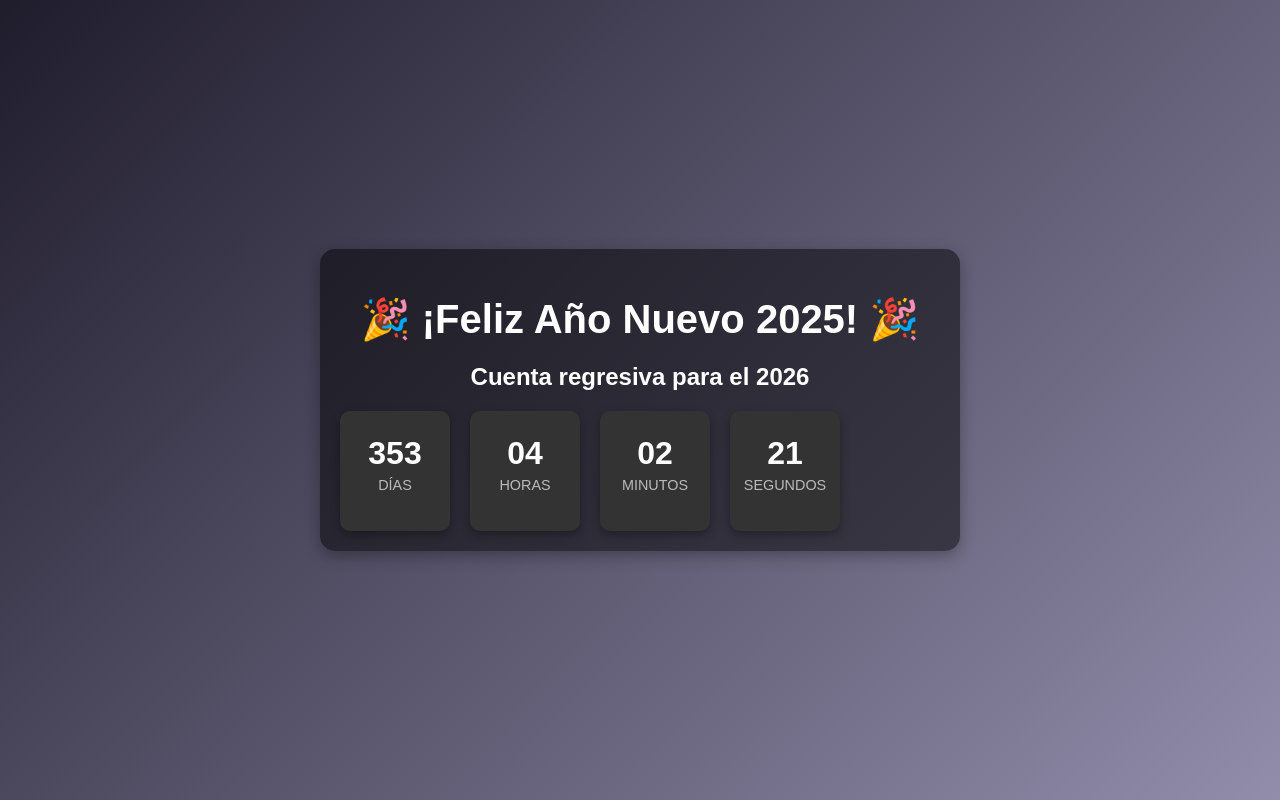
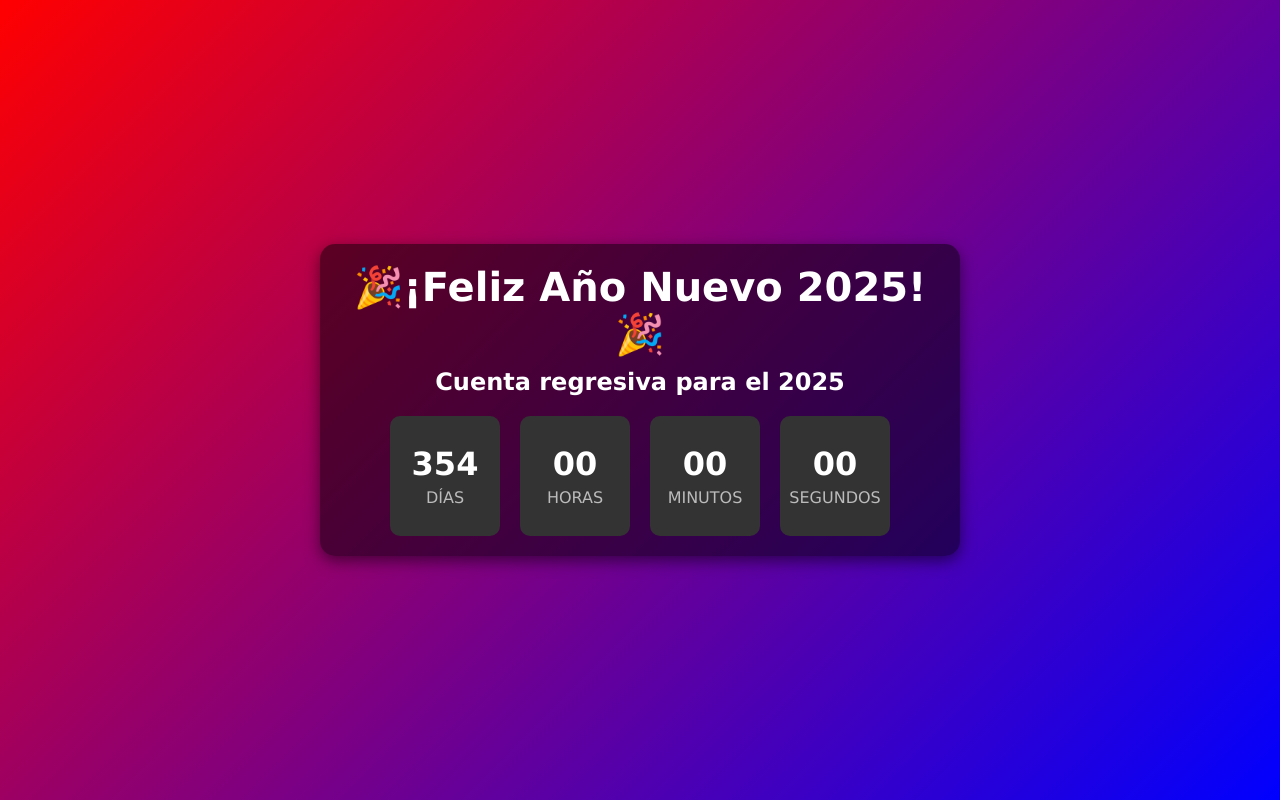
Before and after one commit to Ceciliapradob/Countdown_A-o, a plain HTML site: page index.html in a window 1280 px wide. Drawn offline with Linux system fonts and the light colour scheme.

Commit message:
Modificaciones por Ceci

```diff
--- a/app.js
+++ b/app.js
@@ -1,58 +1,2 @@
-
-// 🎯 Seleccionamos los elementos HTML donde mostraremos los valores de días, horas, minutos y segundos.
-const daysElement = document.getElementById('days');
-const hoursElement = document.getElementById('hours');
-const minutesElement = document.getElementById('minutes');
-const secondsElement = document.getElementById('seconds');
-
-// 🎯 Definimos la fecha objetivo para el countdown, el 1 de
-// enero de 2026 a las 00:00:00.
-// 'getTime()' convierte esta fecha en milisegundos desde
-// el 1 de enero de 1970 (Epoch Unix).
-const targetDate = new Date('January 1, 2026 00:00:00').getTime();
-
-// 🕒 Función principal que actualiza el countdown
-function updateCountdown() {
-    // 🗓️ Obtenemos la fecha y hora actual en milisegundos
-    const now = new Date().getTime();
-
-    // 🧮 Calculamos la diferencia entre la fecha objetivo
-    //  y la fecha actual
-    const difference = targetDate - now;
-
-    // 📅 Cálculo de días restantes
-    // 1000 milisegundos → 1 segundo
-    // 60 segundos → 1 minuto
-    // 60 minutos → 1 hora
-    // 24 horas → 1 día
-    const days = Math.floor(difference / (1000 * 60 * 60 * 24));
-
-    // ⏳ Cálculo de horas restantes después de restar los días completos
-    const hours = Math.floor((difference % (1000 * 60 * 60 * 24)) / (1000 * 60 * 60));
-
-    // ⏱️ Cálculo de minutos restantes después de restar las horas completas
-    const minutes = Math.floor((difference % (1000 * 60 * 60)) / (1000 * 60));
-
-    // ⏲️ Cálculo de segundos restantes después de restar los minutos completos
-    const seconds = Math.floor((difference % (1000 * 60)) / 1000);
-
-    // 🖥️ Actualizamos los elementos HTML con los valores calculados
-    // toString(): Convierte los números en cadenas.
-    // padStart(2, '0'): Asegura que los números tengan siempre 2 dígitos (ej. 5 → '05').
-    daysElement.textContent = days.toString().padStart(2, '0');
-    hoursElement.textContent = hours.toString().padStart(2, '0');
-    minutesElement.textContent = minutes.toString().padStart(2, '0');
-    secondsElement.textContent = seconds.toString().padStart(2, '0');
-
-    // 🎆 Mensaje opcional cuando llegamos al año nuevo
-    if (difference <= 0) {
-        clearInterval(countdownInterval); // Detenemos el temporizador
-        document.querySelector('.countdown-container').innerHTML = '<h1>🎉 ¡Feliz Año Nuevo 2026! 🎊</h1>';
-    }
-}
-
-// 🚀 Llamamos a la función inicialmente para evitar un retraso al cargar la página
-updateCountdown();
-
-// 🔄 Usamos setInterval para actualizar el countdown cada segundo (1000 milisegundos)
-const countdownInterval = setInterval(updateCountdown, 1000);
+// acá va la parte funcional la cual realizaremos el
+// Jueves 16 enero
--- /dev/null
+++ b/css/style.css
@@ -0,0 +1,75 @@
+*{
+    margin: 0;
+    padding: 0;
+}
+
+body{
+    font-family: 'Lucida Sans', 'Lucida Sans Regular', 'Lucida Grande', 'Lucida Sans Unicode', Geneva, Verdana, sans-serif;
+    display: flex;
+    justify-content: center;
+    align-items: center;
+    height: 100vh;
+    /* background-color: bisque; */
+    background:linear-gradient(135deg,red,blue)  ;
+    color: white;
+    text-align: center;
+
+}
+.contador-contenedor{
+    background-color:rgba(0, 0, 0, 0.5) ;
+    border-radius: 15px;
+    padding: 20px;
+    max-width: 600px;
+    width: 100%;
+    box-shadow: 0 5px 15px rgba(0, 0, 0, 0.5) ;
+}
+
+h1{
+    font-size: 2.5em;
+    margin-bottom: 10px;
+}
+
+h2{
+    font-size: 1.5em;
+    margin-bottom: 20px;
+}
+
+.contador{
+    display: flex;
+    justify-content: center;
+    margin-top: 20px;
+    gap: 20px;
+    flex-wrap: wrap;
+
+
+}
+
+.time-box{
+    background-color: #333;
+    border-radius: 10px;
+    padding: 10px 15px;
+    width: 80px;
+    height: 100px;
+    display: flex;
+    flex-direction: column;
+    justify-content: center;
+    align-items: center;
+    transition: background 0.3s;
+}
+
+.time-box span{
+    font-size: 2em;
+    font-weight: bold;
+    display: block;
+}
+
+.time-box p{
+    font: size 0.9em;
+    margin-top: 5px;
+    text-transform: uppercase;
+    color: #bbb;
+}
+
+.time-box:hover{
+    background: #555;
+}
--- a/index.html
+++ b/index.html
@@ -1,34 +1,42 @@
 <!DOCTYPE html>
-<html lang="es">
+<html lang="en">
+
 <head>
     <meta charset="UTF-8">
     <meta name="viewport" content="width=device-width, initial-scale=1.0">
-    <title>🎆 New Year Countdown 2026 🎆</title>
-    <link rel="stylesheet" href="style.css">
-    <script defer src="app.js"></script>
+    <title>Contador Año Nuevo</title>
+    <link rel="stylesheet" href="css/style.css">
 </head>
+
 <body>
-    <div class="countdown-container">
-        <h1>🎉 ¡Feliz Año Nuevo 2025! 🎉</h1>
-        <h2>Cuenta regresiva para el 2026</h2>
-        <div class="countdown">
+
+    <div class="contador-contenedor">
+        <h1>🎉¡Feliz Año Nuevo 2025!🎉</h1>
+        <h2>Cuenta regresiva para el 2025</h2>
+        <div class="contador">
+            <!-- Días -->
             <div class="time-box">
-                <span id="days">00</span>
+                <span class="dias">354</span>
                 <p>Días</p>
             </div>
+            <!-- Horas -->
             <div class="time-box">
-                <span id="hours">00</span>
+                <span class="horas">00</span>
                 <p>Horas</p>
             </div>
+            <!-- Minutos -->
             <div class="time-box">
-                <span id="minutes">00</span>
+                <span class="minutos">00</span>
                 <p>Minutos</p>
             </div>
+            <!-- Segundos -->
             <div class="time-box">
-                <span id="seconds">00</span>
+                <span class="segundos">00</span>
                 <p>Segundos</p>
             </div>
         </div>
     </div>
+
 </body>
+
 </html>
--- a/style.css
+++ /dev/null
@@ -1,80 +0,0 @@
-/* Estilo general de la página */
-body {
-    margin: 0;
-    font-family: 'Arial', sans-serif;
-    display: flex;
-    justify-content: center;
-    align-items: center;
-    height: 100vh;
-    background: linear-gradient(135deg, #1f1c2c, #928dab);
-    color: #fff;
-    text-align: center;
-}
-
-/* Contenedor principal del countdown */
-.countdown-container {
-    background: rgba(0, 0, 0, 0.5);
-    border-radius: 15px;
-    padding: 20px; /* Reducimos un poco el padding */
-    box-shadow: 0 5px 15px rgba(0, 0, 0, 0.3);
-    max-width: 600px; /* Limitamos el ancho máximo */
-    width: 100%; /* Que el contenedor use todo el espacio disponible */
-
-}
-
-/* Títulos principales */
-h1 {
-    font-size: 2.5em;
-    margin-bottom: 10px;
-}
-
-h2 {
-    font-size: 1.5em;
-    margin-bottom: 20px;
-}
-
-/* Estilo para la sección del tiempo */
-.countdown {
-    display: flex;
-    gap: 20px; /* Reducimos el espacio entre las cajas */
-    justify-content: center;
-    flex-wrap: wrap; /* Permite que las cajas se ajusten si hay poco espacio */
-    margin-top: 20px;
-    width: 500px;
-}
-
-/* Cajas individuales de tiempo */
-.time-box {
-    background: #333;
-    border-radius: 10px;
-    padding: 10px 15px; /* Reducimos el padding interno */
-    width: 80px; /* Establecemos un ancho fijo */
-    height: 100px; /* Reducimos la altura */
-    display: flex;
-    flex-direction: column; /* Asegura la alineación vertical */
-    justify-content: center; /* Centra el contenido */
-    align-items: center; /* Centra el contenido */
-    box-shadow: 0 4px 10px rgba(0, 0, 0, 0.3);
-}
-
-/* Número de tiempo */
-.time-box span {
-    font-size: 2em; /* Reducimos el tamaño */
-    font-weight: bold;
-    display: block;
-}
-
-/* Etiqueta de tiempo */
-.time-box p {
-    font-size: 0.9em; /* Reducimos el tamaño de texto */
-    margin-top: 5px;
-    font-weight: 300;
-    text-transform: uppercase;
-    color: #bbb; /* Un tono más suave */
-}
-
-/* Efecto hover */
-.time-box:hover {
-    background: #555;
-    transition: background 0.3s ease;
-}
```
